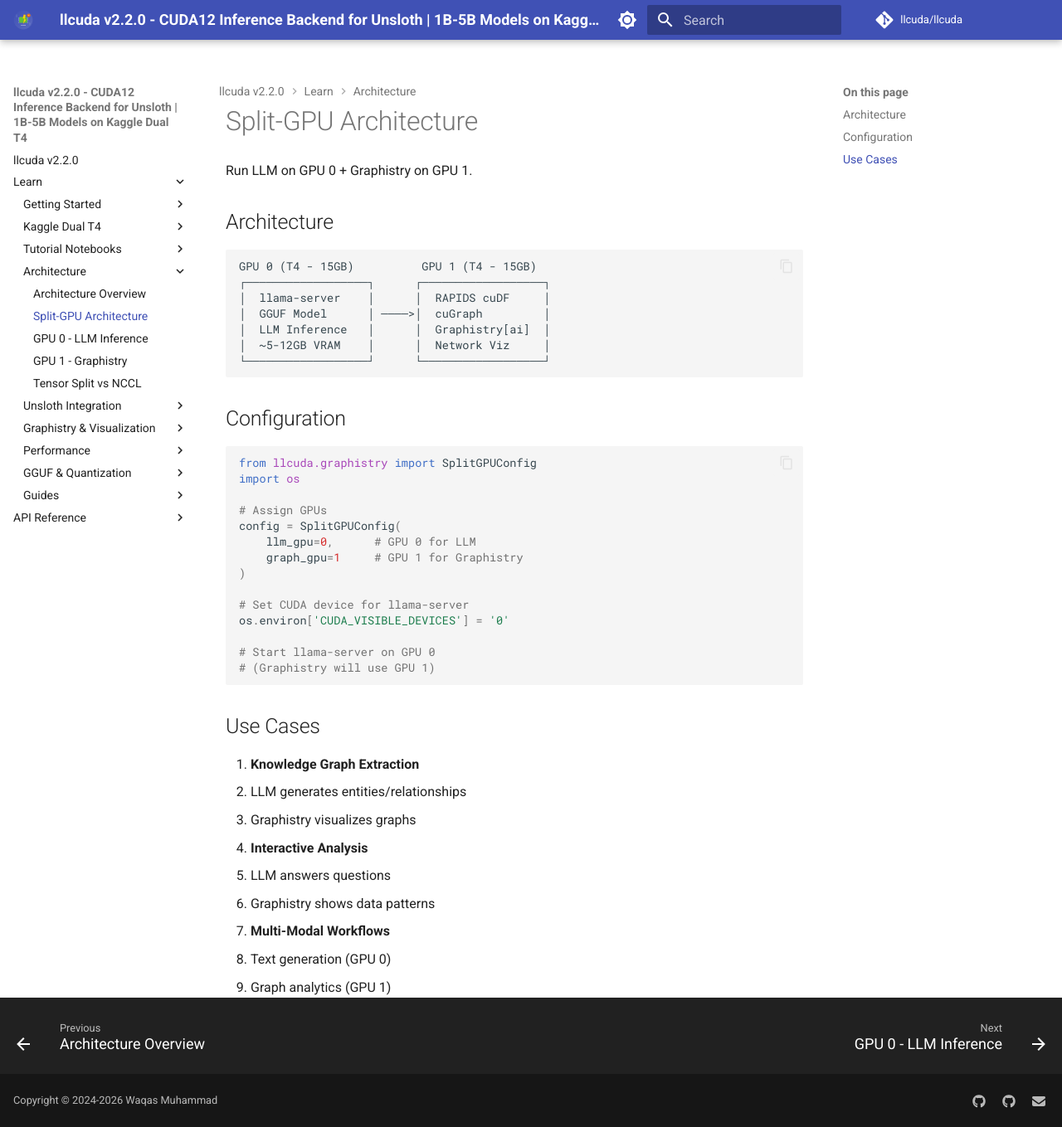
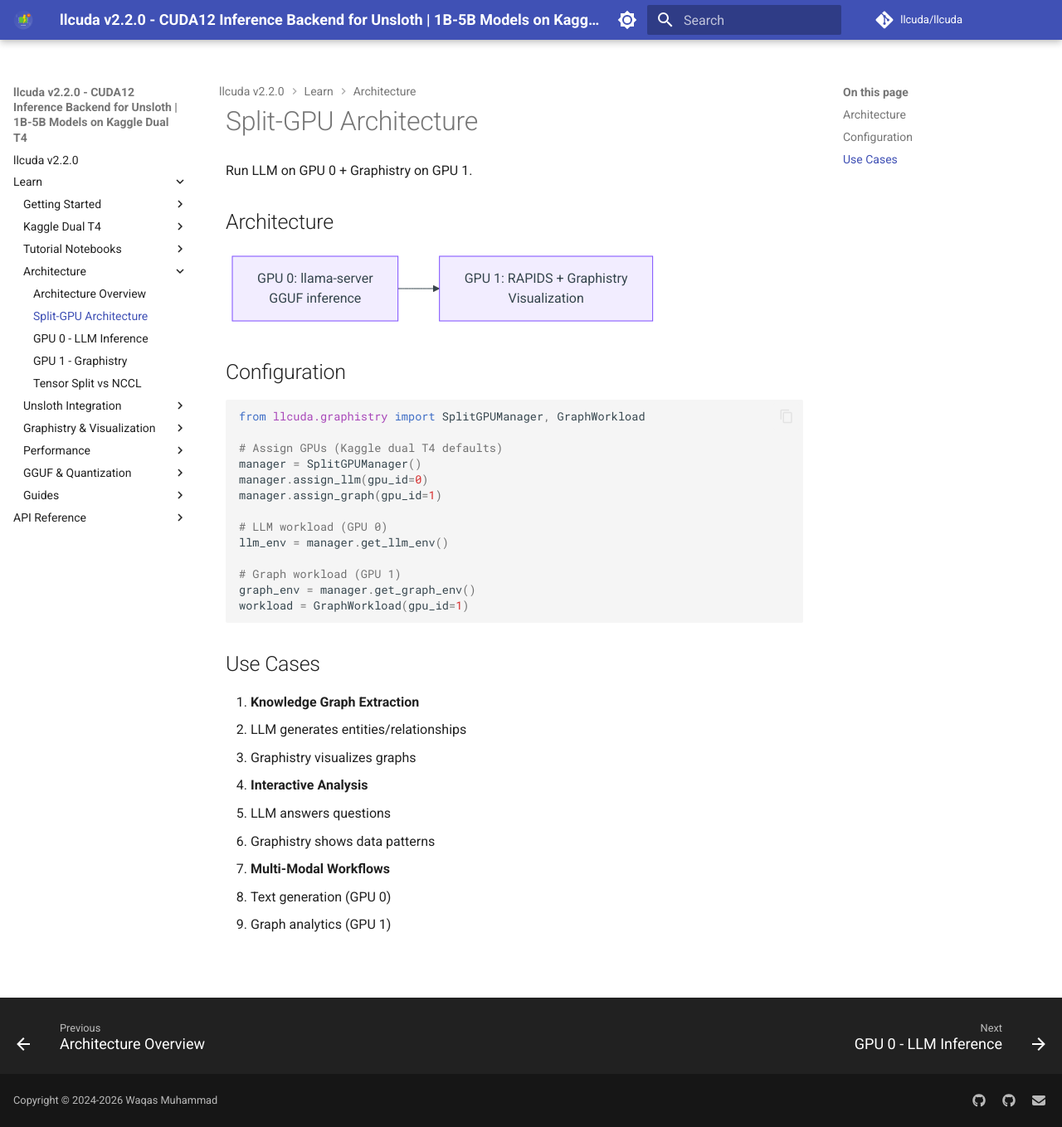
Before and after one commit to llcuda/llcuda.github.io, an MkDocs documentation site: the page built from docs/architecture/split-gpu.md, in a window 1280 px wide and 1359 px high. Shown: the whole window at 83% size. Built offline with MkDocs 1.6.1 and Material for MkDocs 9.7.7, drawn with Linux system fonts in a browser that asks for light colours; comment, search, counter and statistics services are not loaded; the version menu is left out.

Commit message:
Polish docs layout and add architecture diagrams

````diff
--- a/docs/architecture/split-gpu.md
+++ b/docs/architecture/split-gpu.md
@@ -4,33 +4,27 @@
 
 ## Architecture
 
-```
-GPU 0 (T4 - 15GB)          GPU 1 (T4 - 15GB)
-┌──────────────────┐      ┌──────────────────┐
-│  llama-server    │      │  RAPIDS cuDF     │
-│  GGUF Model      │ ────>│  cuGraph         │
-│  LLM Inference   │      │  Graphistry[ai]  │
-│  ~5-12GB VRAM    │      │  Network Viz     │
-└──────────────────┘      └──────────────────┘
+```mermaid
+flowchart LR
+  A[GPU 0: llama-server<br/>GGUF inference] --> B[GPU 1: RAPIDS + Graphistry<br/>Visualization]
 ```
 
 ## Configuration
 
 ```python
-from llcuda.graphistry import SplitGPUConfig
-import os
+from llcuda.graphistry import SplitGPUManager, GraphWorkload
 
-# Assign GPUs
-config = SplitGPUConfig(
-    llm_gpu=0,      # GPU 0 for LLM
-    graph_gpu=1     # GPU 1 for Graphistry
-)
+# Assign GPUs (Kaggle dual T4 defaults)
+manager = SplitGPUManager()
+manager.assign_llm(gpu_id=0)
+manager.assign_graph(gpu_id=1)
 
-# Set CUDA device for llama-server
-os.environ['CUDA_VISIBLE_DEVICES'] = '0'
+# LLM workload (GPU 0)
+llm_env = manager.get_llm_env()
 
-# Start llama-server on GPU 0
-# (Graphistry will use GPU 1)
+# Graph workload (GPU 1)
+graph_env = manager.get_graph_env()
+workload = GraphWorkload(gpu_id=1)
 ```
 
 ## Use Cases
````
Also changed, not shown: docs/api/overview.md (+7 -0 lines), docs/architecture/overview.md (+10 -0 lines), docs/architecture/tensor-split-vs-nccl.md (+6 -0 lines), docs/index.md (+33 -21 lines), docs/tutorials/index.md (+5 -0 lines).
